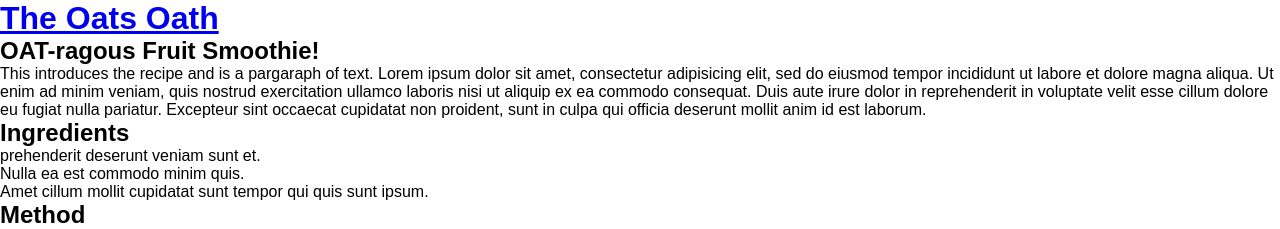
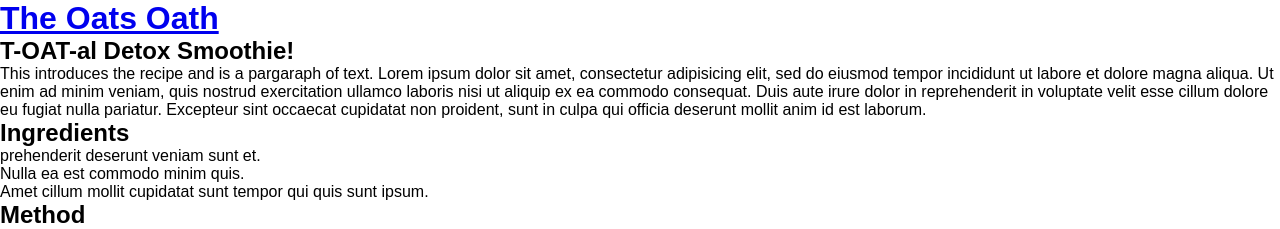
Before and after one commit to natalied0uglas/TheOatsOath, a Jekyll site: the page built from _recipes/recipe2.md, in a window 1280 px wide. Shown: the top 229 px of the page. Built offline with Jekyll 4.4.1, drawn with Linux system fonts in a browser that asks for light colours.

Commit message:
Update Recipe “recipe2”

```diff
--- a/_recipes/recipe2.md
+++ b/_recipes/recipe2.md
@@ -1,5 +1,5 @@
 ---
-title: OAT-ragous Fruit Smoothie!
+title: T-OAT-al Detox Smoothie!
 date: 2019-10-19
 order: 1
 layout: recipe
```
